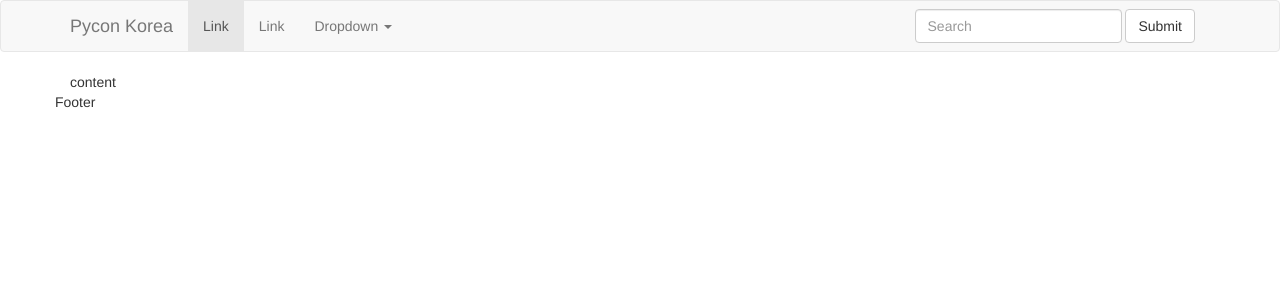
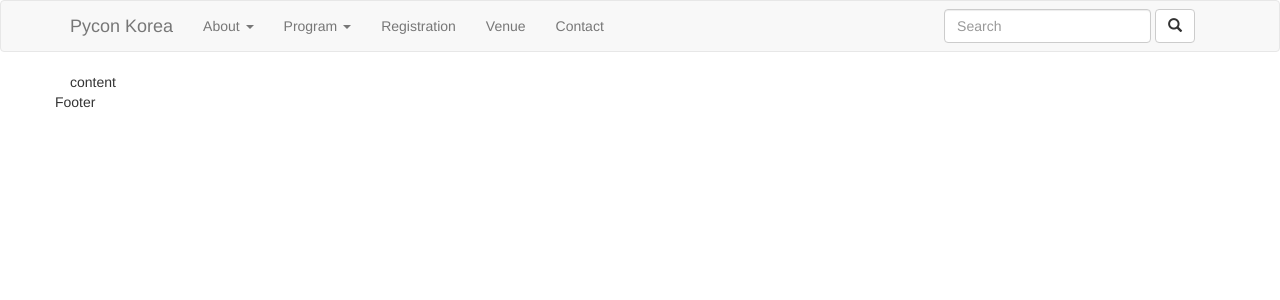
Before and after one commit to pythonkr/pyconkr-2014, a Django app: page / in a window 1280 px wide. Shown: the top 300 px of the page. Run offline with Django 3.2, Linux system fonts and the light colour scheme; some libraries are stand-ins or nearby versions.

Commit message:
Build navbar items

```diff
--- /dev/null
+++ b/2014/pyconkr/context_processors.py
@@ -0,0 +1,48 @@
+from django.core.urlresolvers import resolve
+from django.utils.translation import ugettext_lazy as _
+from collections import OrderedDict
+
+
+def menu(request):
+    menu = OrderedDict([
+        ('about', {
+            'title': _('About'),
+            'dropdown': OrderedDict([
+                ('pyconkr', {'title': _('About Pycon KR')}),
+                ('detail', {'title': _('Conference detail')}),
+                ('sponsors', {'title': _('Sponsors')}),
+                ('staff', {'title': _('Pycon KR team and staff')}),
+            ]),
+        }),
+        ('programs', {
+            'title': _('Program'),
+            'dropdown': OrderedDict([
+                ('cfp', {'title': _('Call for proposal')}),
+                ('schedule', {'title': _('Schedule')}),
+                ('', {'title': _('Programs')}),
+                ('speakers', {'title': _('Speakers')}),
+                ('jobfair', {'title': _('Jobfair')}),
+                ('bof', {'title': _('BOF')}),
+            ]),
+        }),
+        ('registration', {
+            'title': _('Registration'),
+        }),
+        ('venue', {
+            'title': _('Venue'),
+        }),
+        ('contact', {
+            'title': _('Contact'),
+        }),
+    ])
+
+    try:
+        name = resolve(request.path).url_name
+        if name in menu:
+            menu[name]['active'] = True
+    except:
+        pass
+
+    return {
+        'menu': menu,
+    }
--- a/2014/pyconkr/templates/nav.html
+++ b/2014/pyconkr/templates/nav.html
@@ -8,32 +8,34 @@
         <span class="icon-bar"></span>
         <span class="icon-bar"></span>
       </button>
-      <a class="navbar-brand" href="#">Pycon Korea</a>
+      <a class="navbar-brand" href="{% url "index" %}">Pycon Korea</a>
     </div>
 
     <!-- Collect the nav links, forms, and other content for toggling -->
     <div class="collapse navbar-collapse" id="bs-example-navbar-collapse-1">
       <ul class="nav navbar-nav">
-        <li class="active"><a href="#">Link</a></li>
-        <li><a href="#">Link</a></li>
+        {% for k, v in menu.items %}
+        {% if v.dropdown %}
         <li class="dropdown">
-          <a href="#" class="dropdown-toggle" data-toggle="dropdown">Dropdown <span class="caret"></span></a>
+          <a href="#" class="dropdown-toggle" data-toggle="dropdown">{{ v.title }} <span class="caret"></span></a>
           <ul class="dropdown-menu" role="menu">
-            <li><a href="#">Action</a></li>
-            <li><a href="#">Another action</a></li>
-            <li><a href="#">Something else here</a></li>
-            <li class="divider"></li>
-            <li><a href="#">Separated link</a></li>
-            <li class="divider"></li>
-            <li><a href="#">One more separated link</a></li>
+          {% for dk, dv in v.dropdown.items %}
+            <li><a href="/{{ k }}/{{ dk }}">{{ dv.title }}</a></li>
+          {% endfor %}
           </ul>
         </li>
+        {% else %}
+        <li class="{% if v.active %}active{% endif %}">
+          <a href="/{{ k }}">{{ v.title }}</a>
+        </li>
+        {% endif %}
+        {% endfor %}
       </ul>
       <form class="navbar-form navbar-right" role="search">
         <div class="form-group">
           <input type="text" class="form-control" placeholder="Search">
         </div>
-        <button type="submit" class="btn btn-default">Submit</button>
+        <button class="btn btn-default" type="submit"><span class="glyphicon glyphicon-search"></button>
       </form>
     </div><!-- /.navbar-collapse -->
   </div><!-- /.container-fluid -->
--- /dev/null
+++ b/2014/pyconkr/templates/schedule.html
@@ -0,0 +1,4 @@
+{% extends "base.html" %}
+{% block content %}
+content
+{% endblock %}
--- a/2014/pyconkr/urls.py
+++ b/2014/pyconkr/urls.py
@@ -14,12 +14,12 @@ urlpatterns = patterns(
     '',
     url(r'^$', index, name='index'),
     url(r'^room/(?P<pk>\d+)/$', RoomDetail.as_view(), name='room'),
-    url(r'^speakers/$', SpeakerList.as_view(), name='speakers'),
-    url(r'^speaker/(?P<slug>\w+)/$', SpeakerDetail.as_view(), name='speaker'),
-    url(r'^sponsors/$', SponsorList.as_view(), name='sponsors'),
-    url(r'^sponsor/(?P<slug>\w+)/$', SponsorDetail.as_view(), name='sponsor'),
+    url(r'^about/sponsors/$', SponsorList.as_view(), name='sponsors'),
+    url(r'^about/sponsor/(?P<slug>\w+)/$', SponsorDetail.as_view(), name='sponsor'),
     url(r'^programs/$', ProgramList.as_view(), name='programs'),
     url(r'^program/(?P<pk>\d+)/$', ProgramDetail.as_view(), name='program'),
+    url(r'^programs/speakers/$', SpeakerList.as_view(), name='speakers'),
+    url(r'^programs/speaker/(?P<slug>\w+)/$', SpeakerDetail.as_view(), name='speaker'),
 
     url(r'^summernote/', include('django_summernote.urls')),
     url(r'^admin/', include(admin.site.urls)),
```
Also changed, not shown: 2014/pyconkr/settings.py (+14 -1 lines).
